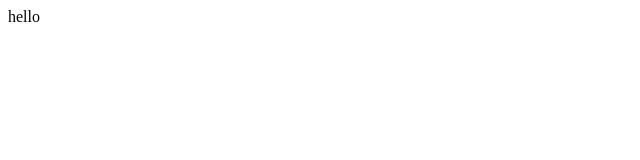
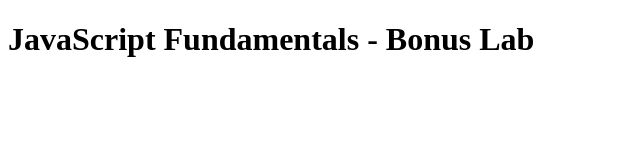
Before and after one commit to RikkuX491/phase-1-javascript-fundamentals-bonus-lab, a website: page index.html in a window 1280 px wide. Shown: the whole page, without its empty margins (0-640 px from the left). Drawn offline with Linux system fonts and the light colour scheme.

Commit message:
Updated <title> and <body> elements in index.html

```diff
--- a/index.html
+++ b/index.html
@@ -4,10 +4,10 @@
     <meta charset="UTF-8">
     <meta name="viewport" content="width=device-width, initial-scale=1.0">
     <meta http-equiv="X-UA-Compatible" content="ie=edge">
-  <title>JavaScript Lab</title>
+    <title>Putting it All Together: JavaScript Fundamentals</title>
   </head>
   <body>
-  hello
+    <h1>JavaScript Fundamentals - Bonus Lab</h1>
     <script type="text/javascript" src="index.js"></script>
   </body>
 </html>
```
Lines whose indentation alone changed are shown as unchanged.
